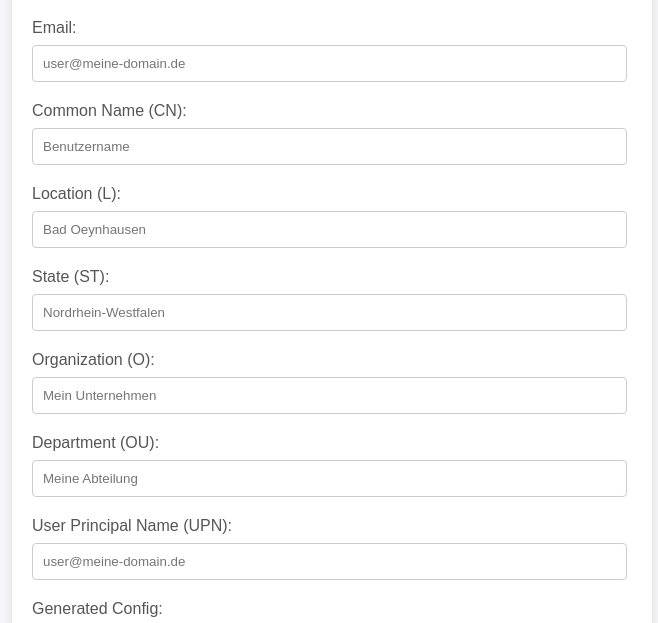
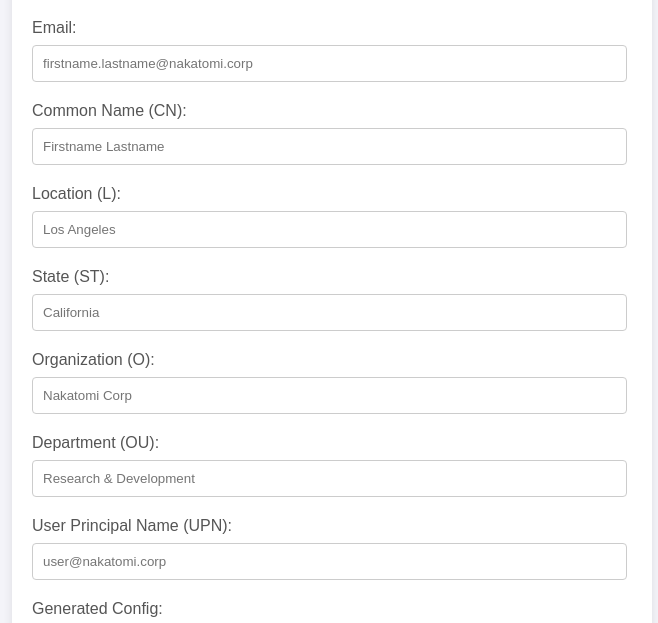
Before and after one commit to t11z/csr-config-generator, a plain HTML site: page index.html in a window 1280 px wide. Shown: the part 101-724 px from the top of the page, without its empty margins (308-966 px from the left). Drawn offline with Linux system fonts and the light colour scheme.

Commit message:
translated to English

```diff
--- a/index.html
+++ b/index.html
@@ -3,7 +3,7 @@
 <head>
     <meta charset="UTF-8">
     <meta name="viewport" content="width=device-width, initial-scale=1.0">
-    <title>User-Zertifikat CSR Config Generator</title>
+    <title>User Certificate CSR Config Generator</title>
     <style>
         body {
             font-family: Arial, sans-serif;
@@ -75,25 +75,25 @@
     <div class="container">
         <h1>User-Zertifikat CSR Config Generator</h1>
         <label for="email">Email:</label>
-        <input type="text" id="email" placeholder="user@meine-domain.de">
+        <input type="text" id="email" placeholder="firstname.lastname@nakatomi.corp">
 
         <label for="cn">Common Name (CN):</label>
-        <input type="text" id="cn" placeholder="Benutzername">
+        <input type="text" id="cn" placeholder="Firstname Lastname">
 
         <label for="location">Location (L):</label>
-        <input type="text" id="location" placeholder="Bad Oeynhausen">
+        <input type="text" id="location" placeholder="Los Angeles">
 
         <label for="state">State (ST):</label>
-        <input type="text" id="state" placeholder="Nordrhein-Westfalen">
+        <input type="text" id="state" placeholder="California">
 
         <label for="organization">Organization (O):</label>
-        <input type="text" id="organization" placeholder="Mein Unternehmen">
+        <input type="text" id="organization" placeholder="Nakatomi Corp">
 
         <label for="department">Department (OU):</label>
-        <input type="text" id="department" placeholder="Meine Abteilung">
+        <input type="text" id="department" placeholder="Research &amp; Development">
 
         <label for="upn">User Principal Name (UPN):</label>
-        <input type="text" id="upn" placeholder="user@meine-domain.de">
+        <input type="text" id="upn" placeholder="user@nakatomi.corp">
 
         <label for="config">Generated Config:</label>
         <textarea id="config" readonly></textarea>
@@ -102,8 +102,8 @@
         <button onclick="downloadConfig()">Download Config</button>
 
         <div class="note">
-            <strong>Hinweis:</strong> Um den CSR zusammen mit einem Schlüssel zu erstellen, verwenden Sie den folgenden OpenSSL-Befehl:
-            <pre><code>openssl req -newkey rsa:2048 -nodes -keyout mein-schluessel.key -out mein-csr.csr -config openssl-user-cert.cnf</code></pre>
+            <strong>Hinweis:</strong> To create a CSR alongside with a private key, use the following SSL command:
+            <pre><code>openssl req -newkey rsa:2048 -nodes -keyout my.key -out my.csr -config openssl-user-cert.cnf</code></pre>
         </div>
     </div>
 
```
